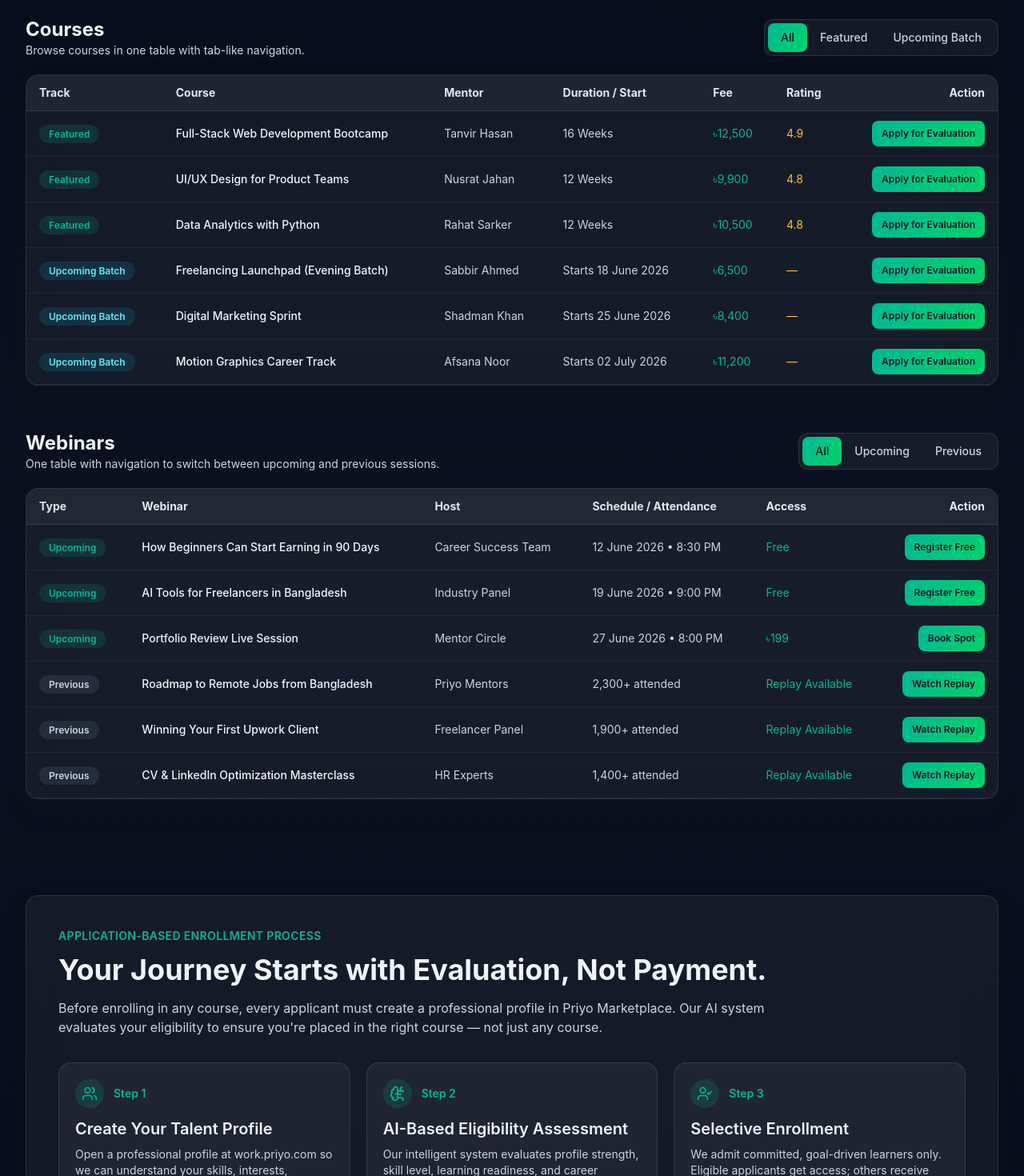
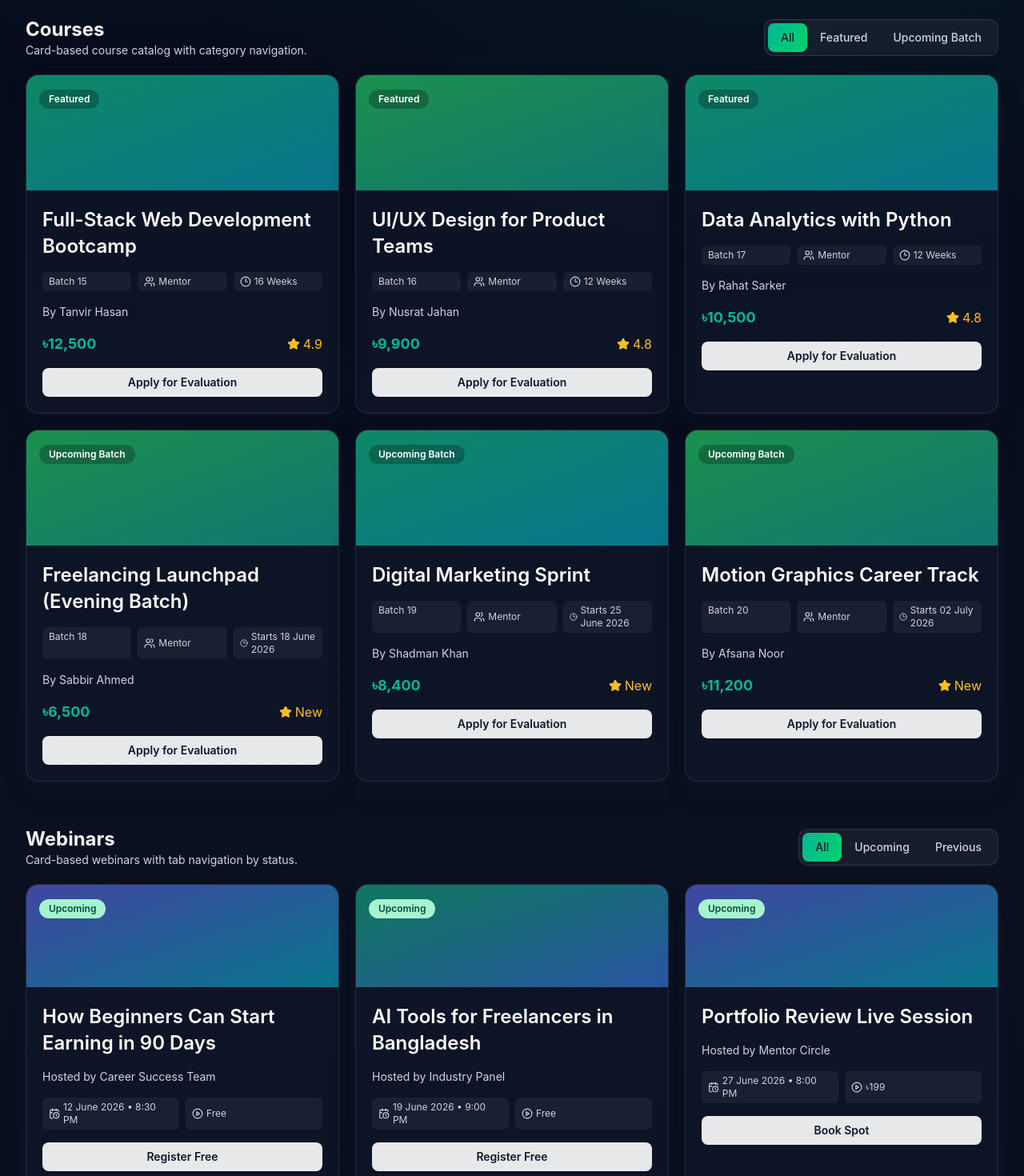
Before and after one commit to meetmdsagorkhan/priyo_academy, a Next.js app: page / in a window 1280 px wide. Shown: the part 1360-2830 px from the top of the page at 80% size. Built offline with nearby package versions, Linux system fonts and the light colour scheme.

Commit message:
Convert course and webinar sections to card-based layouts

```diff
--- a/app/page.tsx
+++ b/app/page.tsx
@@ -151,7 +151,7 @@ export default function Home() {
         <div className="flex flex-wrap items-end justify-between gap-4">
           <div>
             <h2 className="text-3xl font-bold">Programs & Events</h2>
-            <p className="mt-2 text-slate-300">Course section is now tab-navigated in one table, same as webinars.</p>
+            <p className="mt-2 text-slate-300">Course and webinar sections now use card systems with category navigation.</p>
           </div>
           <div className="stat-badge">Join a curated community of serious learners</div>
         </div>
--- a/components/course-showcase-table.tsx
+++ b/components/course-showcase-table.tsx
@@ -1,6 +1,7 @@
 'use client';
 
 import { useMemo, useState } from 'react';
+import { Clock3, Star, Users } from 'lucide-react';
 
 type CourseItem = {
   title: string;
@@ -25,7 +26,7 @@ export default function CourseShowcaseTable({ items }: { items: CourseItem[] })
       <div className="mb-5 flex flex-wrap items-center justify-between gap-3">
         <div>
           <h3 className="text-2xl font-bold">Courses</h3>
-          <p className="text-sm text-slate-300">Browse courses in one table with tab-like navigation.</p>
+          <p className="text-sm text-slate-300">Card-based course catalog with category navigation.</p>
         </div>
         <div className="inline-flex rounded-xl border border-white/10 bg-white/5 p-1">
           {(['All', 'Featured', 'Upcoming Batch'] as const).map((tab) => (
@@ -42,45 +43,30 @@ export default function CourseShowcaseTable({ items }: { items: CourseItem[] })
         </div>
       </div>
 
-      <div className="glass-card overflow-x-auto">
-        <table className="min-w-full text-left text-sm">
-          <thead className="border-b border-white/10 bg-white/5 text-slate-200">
-            <tr>
-              <th className="px-4 py-3">Track</th>
-              <th className="px-4 py-3">Course</th>
-              <th className="px-4 py-3">Mentor</th>
-              <th className="px-4 py-3">Duration / Start</th>
-              <th className="px-4 py-3">Fee</th>
-              <th className="px-4 py-3">Rating</th>
-              <th className="px-4 py-3 text-right">Action</th>
-            </tr>
-          </thead>
-          <tbody>
-            {filtered.map((item) => (
-              <tr key={item.title} className="border-b border-white/5">
-                <td className="px-4 py-3">
-                  <span
-                    className={`rounded-full px-3 py-1 text-xs font-semibold ${
-                      item.batch === 'Featured' ? 'bg-brand-500/15 text-brand-500' : 'bg-cyan-500/15 text-cyan-300'
-                    }`}
-                  >
-                    {item.batch}
-                  </span>
-                </td>
-                <td className="px-4 py-3 font-medium text-slate-100">{item.title}</td>
-                <td className="px-4 py-3 text-slate-300">{item.mentor}</td>
-                <td className="px-4 py-3 text-slate-300">{item.duration}</td>
-                <td className="px-4 py-3 text-brand-500">{item.fee}</td>
-                <td className="px-4 py-3 text-amber-400">{item.rating ?? '—'}</td>
-                <td className="px-4 py-3 text-right">
-                  <button className="rounded-lg bg-brand-gradient px-3 py-2 text-xs font-semibold text-slate-900">
-                    {item.cta}
-                  </button>
-                </td>
-              </tr>
-            ))}
-          </tbody>
-        </table>
+      <div className="grid gap-5 sm:grid-cols-2 lg:grid-cols-3">
+        {filtered.map((item, index) => (
+          <article key={item.title} className="overflow-hidden rounded-2xl border border-white/10 bg-slate-900/70 shadow-soft transition hover:-translate-y-1 hover:shadow-glow">
+            <div className={`h-36 bg-gradient-to-br ${index % 2 === 0 ? 'from-emerald-500/70 to-cyan-500/60' : 'from-green-500/70 to-teal-500/60'} p-4`}>
+              <span className="inline-flex rounded-full bg-black/25 px-3 py-1 text-xs font-semibold text-white">{item.batch}</span>
+            </div>
+            <div className="space-y-4 p-5">
+              <h4 className="line-clamp-2 text-2xl font-semibold leading-snug text-white">{item.title}</h4>
+              <div className="grid grid-cols-3 gap-2 text-xs text-slate-300">
+                <span className="rounded-md bg-white/5 px-2 py-1">Batch {index + 15}</span>
+                <span className="inline-flex items-center gap-1 rounded-md bg-white/5 px-2 py-1"><Users className="h-3.5 w-3.5" /> Mentor</span>
+                <span className="inline-flex items-center gap-1 rounded-md bg-white/5 px-2 py-1"><Clock3 className="h-3.5 w-3.5" /> {item.duration}</span>
+              </div>
+              <p className="text-sm text-slate-300">By {item.mentor}</p>
+              <div className="flex items-center justify-between">
+                <p className="text-lg font-bold text-brand-500">{item.fee}</p>
+                <p className="inline-flex items-center gap-1 text-amber-400"><Star className="h-4 w-4 fill-current" /> {item.rating ?? 'New'}</p>
+              </div>
+              <button className="w-full rounded-lg bg-white/90 py-2 text-sm font-semibold text-slate-900 transition hover:bg-white">
+                {item.cta}
+              </button>
+            </div>
+          </article>
+        ))}
       </div>
     </section>
   );
--- a/components/webinar-table.tsx
+++ b/components/webinar-table.tsx
@@ -1,6 +1,7 @@
 'use client';
 
 import { useMemo, useState } from 'react';
+import { CalendarClock, PlayCircle } from 'lucide-react';
 
 type WebinarItem = {
   title: string;
@@ -24,7 +25,7 @@ export default function WebinarTable({ items }: { items: WebinarItem[] }) {
       <div className="mb-5 flex flex-wrap items-center justify-between gap-3">
         <div>
           <h3 className="text-2xl font-bold">Webinars</h3>
-          <p className="text-sm text-slate-300">One table with navigation to switch between upcoming and previous sessions.</p>
+          <p className="text-sm text-slate-300">Card-based webinars with tab navigation by status.</p>
         </div>
         <div className="inline-flex rounded-xl border border-white/10 bg-white/5 p-1">
           {(['All', 'Upcoming', 'Previous'] as const).map((tab) => (
@@ -41,45 +42,27 @@ export default function WebinarTable({ items }: { items: WebinarItem[] }) {
         </div>
       </div>
 
-      <div className="glass-card overflow-x-auto">
-        <table className="min-w-full text-left text-sm">
-          <thead className="border-b border-white/10 bg-white/5 text-slate-200">
-            <tr>
-              <th className="px-4 py-3">Type</th>
-              <th className="px-4 py-3">Webinar</th>
-              <th className="px-4 py-3">Host</th>
-              <th className="px-4 py-3">Schedule / Attendance</th>
-              <th className="px-4 py-3">Access</th>
-              <th className="px-4 py-3 text-right">Action</th>
-            </tr>
-          </thead>
-          <tbody>
-            {filteredItems.map((item) => (
-              <tr key={item.title} className="border-b border-white/5">
-                <td className="px-4 py-3">
-                  <span
-                    className={`rounded-full px-3 py-1 text-xs font-semibold ${
-                      item.type === 'Upcoming'
-                        ? 'bg-brand-500/15 text-brand-500'
-                        : 'bg-slate-500/20 text-slate-300'
-                    }`}
-                  >
-                    {item.type}
-                  </span>
-                </td>
-                <td className="px-4 py-3 font-medium text-slate-100">{item.title}</td>
-                <td className="px-4 py-3 text-slate-300">{item.host}</td>
-                <td className="px-4 py-3 text-slate-300">{item.schedule}</td>
-                <td className="px-4 py-3 text-brand-500">{item.access}</td>
-                <td className="px-4 py-3 text-right">
-                  <button className="rounded-lg bg-brand-gradient px-3 py-2 text-xs font-semibold text-slate-900">
-                    {item.cta}
-                  </button>
-                </td>
-              </tr>
-            ))}
-          </tbody>
-        </table>
+      <div className="grid gap-5 sm:grid-cols-2 lg:grid-cols-3">
+        {filteredItems.map((item, index) => (
+          <article key={item.title} className="overflow-hidden rounded-2xl border border-white/10 bg-slate-900/70 shadow-soft transition hover:-translate-y-1 hover:shadow-glow">
+            <div className={`h-32 bg-gradient-to-br ${index % 2 === 0 ? 'from-indigo-500/60 to-cyan-500/60' : 'from-emerald-500/60 to-blue-500/60'} p-4`}>
+              <span className={`inline-flex rounded-full px-3 py-1 text-xs font-semibold ${item.type === 'Upcoming' ? 'bg-emerald-200 text-emerald-900' : 'bg-slate-200 text-slate-800'}`}>
+                {item.type}
+              </span>
+            </div>
+            <div className="space-y-4 p-5">
+              <h4 className="line-clamp-2 text-2xl font-semibold leading-snug text-white">{item.title}</h4>
+              <p className="text-sm text-slate-300">Hosted by {item.host}</p>
+              <div className="grid grid-cols-2 gap-2 text-xs text-slate-300">
+                <span className="inline-flex items-center gap-1 rounded-md bg-white/5 px-2 py-1"><CalendarClock className="h-3.5 w-3.5" /> {item.schedule}</span>
+                <span className="inline-flex items-center gap-1 rounded-md bg-white/5 px-2 py-1"><PlayCircle className="h-3.5 w-3.5" /> {item.access}</span>
+              </div>
+              <button className="w-full rounded-lg bg-white/90 py-2 text-sm font-semibold text-slate-900 transition hover:bg-white">
+                {item.cta}
+              </button>
+            </div>
+          </article>
+        ))}
       </div>
     </section>
   );
```
